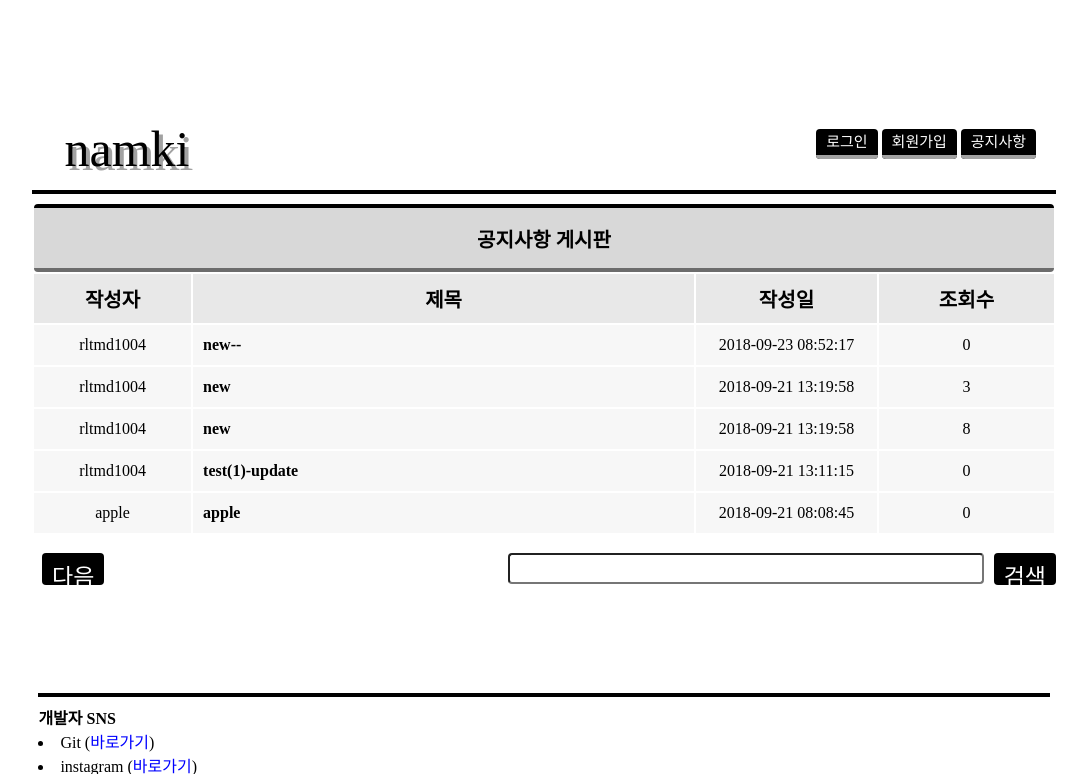
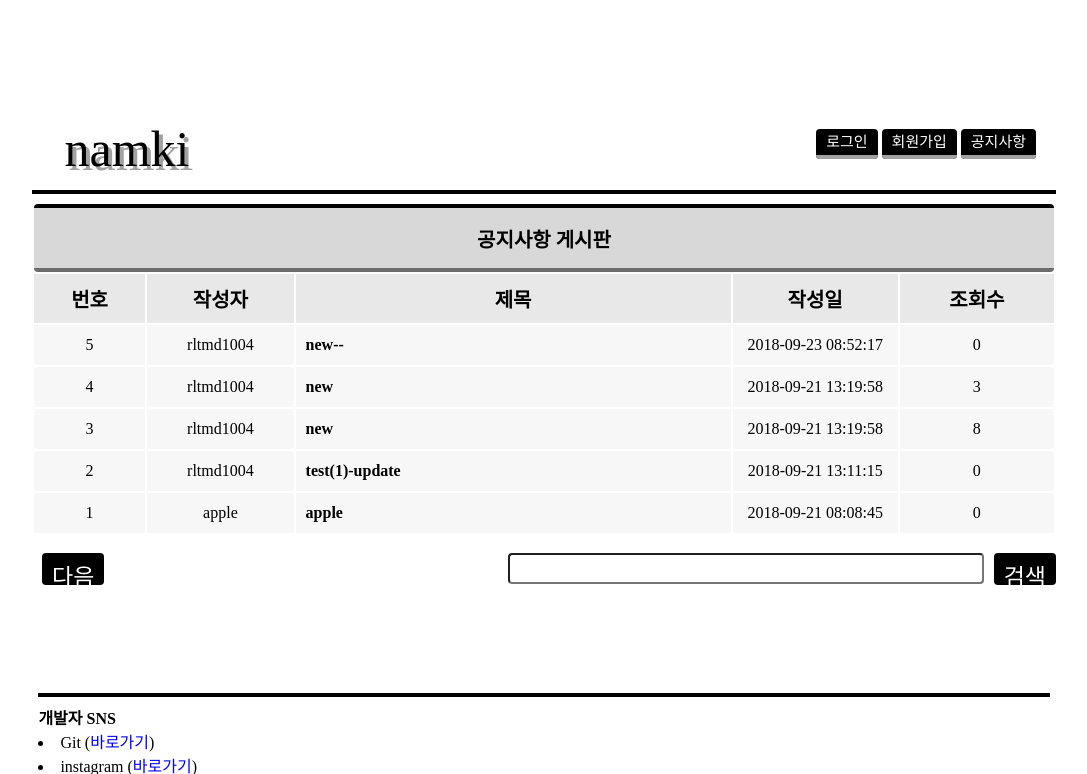
Before and after one commit to namkiseung/Python_website_Flask, a Flask app: page /list in a window 1280 px wide. Shown: the top 774 px of the page, without its empty margins (96-1183 px from the left). Run offline with Flask 2, Linux system fonts and the light colour scheme; data comes from the database, SQL or seed files in the repository; both versions use the stored data as it was after the commit.

Commit message:
comment success

```diff
--- a/Namki/main.py
+++ b/Namki/main.py
@@ -3,6 +3,8 @@ from flask import Flask, request, session, g, render_template, redirect, url_for
 from flask_basicauth import BasicAuth
 from werkzeug import secure_filename
 import sqlite3, hashlib, os, datetime
+from bs4 import BeautifulSoup
+import lxml, requests
 #print os.popen('apt install ntpdate').read()
 #print os.popen('chkconfig ntpd on').read()
 #print os.popen('service ntpd restart').read()
@@ -80,6 +82,22 @@ def init_db_notice_re():
         db.commit()
         db.close()
 ###########################################################################################
+# def select_countview(idx="", count=""):
+#      sql = 'SELECT idx, countview FROM notice_board WHERE idx="{}"'.format(idx, count)
+#      db = get_dbnotice()
+#      db.execute(sql)
+#      db.commit()
+#      db.close()
+#      return ''
+
+# def save_countview(idx="", count=""):
+#      sql = 'INSERT INTO notice_board (idx, countview) VALUES ("{}", {}")'.format(idx, count)
+#      db = get_dbnotice()
+#      db.execute(sql)
+#      db.commit()
+#      db.close()
+#      return ''
+
 def save_noticedb(idid="",title="",content="",day="",files=""):
      sql = 'INSERT INTO notice_board (id, title, content, day, files) VALUES ("{}","{}","{}","{}","{}")'.format(idid,title,content,day,files)
      db = get_dbnotice()
@@ -111,8 +129,11 @@ def update_noticedb(idx="", idid="",title="",content="",day="",files=""):
     return ''
 
 def delete_noticedb(idx=""):
+    print '****************************'
+    print idx
+    print '****************************'
     db = get_dbnotice()
-    sql = 'DELETE FROM notice_board where idx="{}"'.format(idx)
+    sql = 'DELETE FROM notice_board WHERE idx="{}"'.format(idx)
     rv = db.execute(sql)
     db.commit()
     db.close()
@@ -149,9 +170,9 @@ def get_noticedb2_list(num):
 #     db.close()
 #     return ''
 
-def delete_noticedb(idx=""):
+def delete_noticedb_re(idx_1="", idx_2=""):
     db = get_dbnotice_re()
-    sql = 'DELETE FROM notice_board_re where idx="{}"'.format(idx)
+    sql = 'DELETE FROM notice_board_re where idx="{}" and originidx="{}"'.format(idx_1, idx_2)
     rv = db.execute(sql)
     db.commit()
     db.close()
@@ -292,9 +313,11 @@ def mypage():
 @app.route('/list', methods=['GET', 'POST'])
 def me_list():
     r=get_noticedb_list()
+    idx_num=len(r)
+    print r[0][6]
     if session.get('id') is None:
-        return render_template('list.html', data = r)
-    return render_template('list.html', data = r, logon = menubar())
+        return render_template('list.html', data = r, length = idx_num)
+    return render_template('list.html', data = r, logon = menubar(), length = idx_num)
 
 @app.route('/read', methods=['GET', 'POST'])
 def me_read(num=None):
@@ -319,9 +342,10 @@ def me_read(num=None):
 #     return redirect(url_for('me_list'))
 
 @app.route('/rep_delete', methods=['GET', 'POST'])
-def reupdate(delnum=None): #, currentpage=None
-    print delnum
-    delete_noticedb("{}".format(delnum))
+def reupdate(): #, currentpage=None
+    delnum=request.args.get('delnum')
+    currentpage=request.args.get('currentpage')
+    delete_noticedb_re(idx_1=delnum, idx_2=currentpage)
     return redirect(url_for('me_read', num=currentpage))
 
 @app.route('/update', methods=['GET', 'POST'])
@@ -344,7 +368,7 @@ def me_delete():
     if session.get('id') is not None:
         if request.args.get('num') is not None:  #    request.method == "GET":
             delete_noticedb(idx=request.args.get('num'))
-            "<script type='text/javascript'>alert('게시글이 삭제되었습니다.');</script>"
+            "<script>alert('게시글이 삭제되었습니다.');</script>"
     return redirect(url_for('me_list'))
 
 @app.route('/write', methods=['GET', 'POST'])
@@ -363,6 +387,8 @@ def me_write():
         return redirect(url_for('me_list'))
     return ''
 
+
+
 if __name__ == '__main__':
     exist_db()
     # init_db_notice()
--- a/Namki/templates/list.html
+++ b/Namki/templates/list.html
@@ -5,6 +5,9 @@
 	<meta http-equiv="Content-Type" content="text/html; charset=UTF-8">
 	<title>게시판 by namki</title>
 <style type="text/css">
+#width_single{
+	width: 2pt;
+}
 .footer {
   height: 50px;
   width: 80%;
@@ -46,11 +49,12 @@
 		<div>
 			<table>
 				<tr>
-					<td id="bold" class="head" colspan="4">
+					<td id="bold" class="head" colspan="5">
 						공지사항 게시판
 					</td>
 				</tr>
 				<tr>
+					<td id="bold" class="middle">번호</td>
 					<td id="bold" class="middle">
 						작성자
 					</td>
@@ -66,7 +70,10 @@
 				</tr>
 
 				<tr>
+
 					{% for x in data %}
+					<td id="width_single" class="tail" style="text-align: center;"> {{ (length+1) - loop.index}}</td>
+
 					<td class="tail" style="text-align: center;">{{ x[1] }}</td>
 					<td class="tail"><a href="/read?num={{x[0]}}"><b>{{ x[2] }}</b></a></td>   <!-- {{ x[0] }} -->
 					<td class="tail" style="text-align: center;">{{ x[4] }}</td>
@@ -95,7 +102,6 @@
 	<li>Git (<a href="https://github.com/namkiseung/Python_website_Flask"><font style="color: blue">바로가기</font></a>)</li>
 	<li>instagram (<a href="https://www.instagram.com/nam.ki/"><font style="color: blue">바로가기</font></a>)</li>
 	<li>Linkedin (<a href="https://www.linkedin.com/in/nam-kiseung-3676b916a/"><font style="color: blue">바로가기</font></a>)</li>
-
 </footer>
 <br><br><br><br><br><br><br><br>
 	</body>
```
Also changed, not shown: Namki/templates/read.html (+9 -3 lines), Namki/db/noticeboard.db, Namki/db/noticeboard_re.db.
